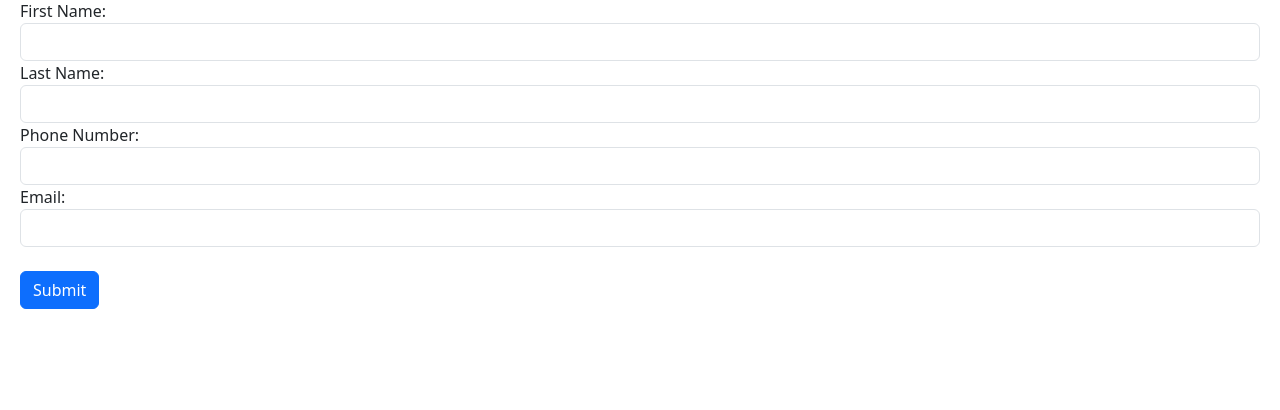
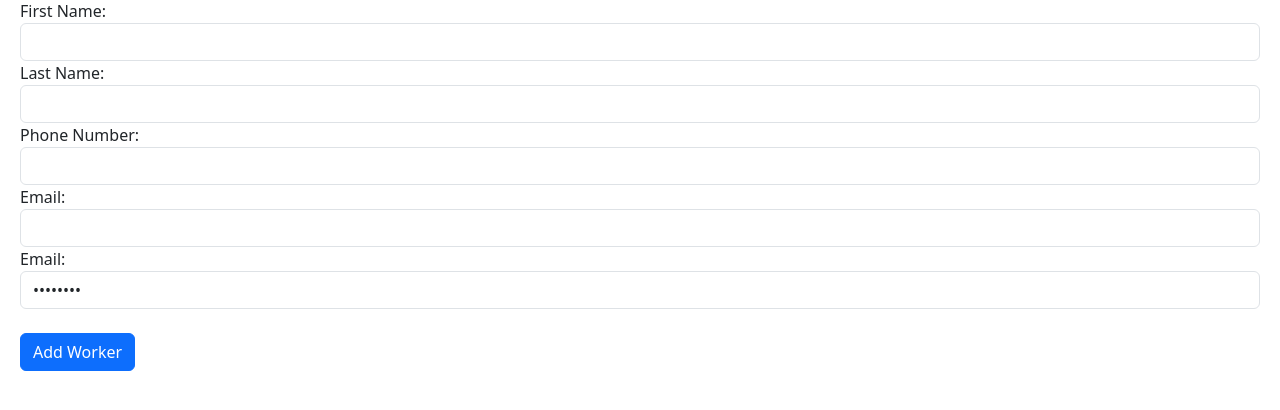
Before and after one commit to estherauma/construction-site-repo, a Django app: page /add-workers/ in a window 1280 px wide. Shown: the part 165-575 px from the top of the page. Run offline with Django 5.2, Linux system fonts and the light colour scheme; some libraries are stand-ins or nearby versions.

Commit message:
fix the form for adding workers to post data

```diff
--- a/Tuzimbe/forms.py
+++ b/Tuzimbe/forms.py
@@ -5,4 +5,4 @@ from django import forms
 class WorkerForm(forms.ModelForm):
     class Meta:
         model = Worker
-        fields = ['first_name', 'last_name', 'phone_number', 'email']
+        fields = ['first_name', 'last_name', 'phone_number', 'email', 'password']
--- a/Tuzimbe/templates/pages/base.html
+++ b/Tuzimbe/templates/pages/base.html
@@ -7,8 +7,8 @@
     <title>{% block title %}Tuzimbe{% endblock %}</title>
 
     <link rel="stylesheet" href="{% static "css/base.css" %}" />
-    <link rel="stylesheet" href="{% static "css/forms.css" %}" />
-    <link rel="stylesheet" href="{% static "css/details.css" %}" />
+    <!-- <link rel="stylesheet" href="{% static "css/forms.css" %}" /> -->
+    <!-- <link rel="stylesheet" href="{% static "css/details.css" %}" /> -->
 
     <link rel="stylesheet" href="https://cdn.jsdelivr.net/npm/bootstrap@5.3.3/dist/css/bootstrap.min.css">
 
@@ -37,8 +37,8 @@
                     Workers
                 </a>
                 <ul class="dropdown-menu">
-                  <li><a class="dropdown-item" href="{% url 'zimba:add-workers' %}">Add Workers</a></li>
-                  <li><a class="dropdown-item" href="#">All Workers</a></li>
+                  <li><a class="dropdown-item" href="{% url 'Tuzimbe:add-workers' %}">Add Workers</a></li>
+                  <li><a class="dropdown-item" href="{% url 'Tuzimbe:all-workers' %}">All Workers</a></li>
                 </ul>
               </li>
               <li class="nav-item dropdown">
--- a/Tuzimbe/templates/workers/add-workers.html
+++ b/Tuzimbe/templates/workers/add-workers.html
@@ -32,9 +32,15 @@
             value="{{ form.email.value|default_if_none:'' }}" class="form-control",required="True">
 
         </div>
+
+        <div class="form-group">
+            <label for="{{ form.password.id_for_label }}">Email:</label>
+            <input type="password" name="{{ form.password.name }}" id="{{ form.password.id_for_label }}"
+            value="{{ form.password.value|default_if_none:'' }}" class="form-control",required="True">
+
+        </div>
         <br>
-        <button type="submit" class="btn btn-primary">Submit</button>
+        <button type="submit" class="btn btn-primary">Add Worker</button>
     </form>
 
-
 {% endblock %}
--- /dev/null
+++ b/Tuzimbe/templates/workers/all-workers.html
@@ -0,0 +1,5 @@
+{% extends 'pages/base.html' %}
+{% block content %}
+
+
+{% endblock %}
--- a/Tuzimbe/urls.py
+++ b/Tuzimbe/urls.py
@@ -1,10 +1,11 @@
 from django.urls import path, include
-from .views import index, base, add_workers
+from .views import index, base, add_workers,all_workers
 
-app_name = "zimba"
+app_name = "Tuzimbe"
 
 urlpatterns = [
     path("", index, name="index"),
     path("base", base, name="base"),
     path("add-workers/", add_workers, name="add-workers"),
+    path("all-workers/", all_workers, name="all-workers"),
 ]
--- a/Tuzimbe/views.py
+++ b/Tuzimbe/views.py
@@ -1,5 +1,6 @@
 from django.shortcuts import render,redirect
 from .forms import WorkerForm
+from .models import Worker
 
 # Create your views here.
 
@@ -14,7 +15,11 @@ def add_workers(request):
         form = WorkerForm(request.POST)
         if form.is_valid():
             form.save()
-            return redirect('base')
+            return redirect('/')
     else:
         form = WorkerForm()
-    return render(request, 'workers/add-workers.html')
+    return render(request, 'workers/add-workers.html', {'form': form})
+
+def all_workers(request):
+    workers = Worker.objects.all()
+    return render(request, 'workers/all-workers.html', {'workers': workers})
```
